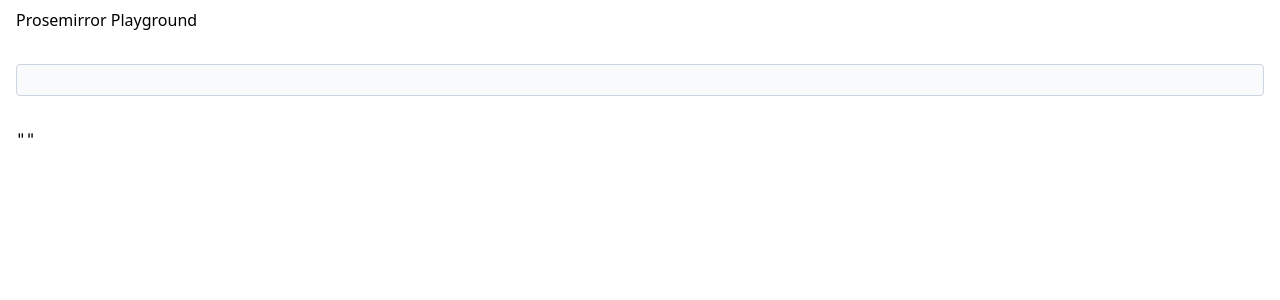
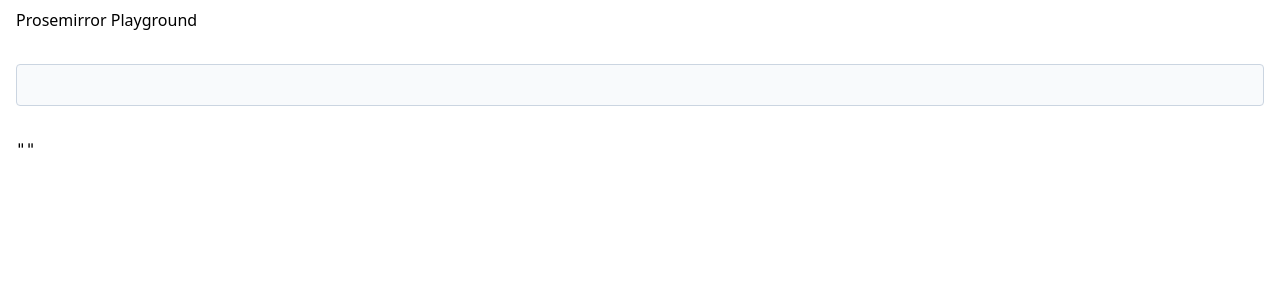
Before and after one commit to ncphillips/one-shot, a Vue app: page /prosemirror-playground in a window 1280 px wide. Shown: the top 300 px of the page. Built offline with nearby package versions, Linux system fonts and the light colour scheme.

Commit message:
Switch to using custom schema and add input rules

```diff
--- a/package.json
+++ b/package.json
@@ -13,6 +13,7 @@
     "@vueuse/router": "^10.9.0",
     "prosemirror-commands": "^1.5.2",
     "prosemirror-history": "^1.4.0",
+    "prosemirror-inputrules": "^1.4.0",
     "prosemirror-keymap": "^1.2.2",
     "prosemirror-model": "^1.21.0",
     "prosemirror-schema-basic": "^1.2.2",
--- a/src/components/ProsemirrorEditor.vue
+++ b/src/components/ProsemirrorEditor.vue
@@ -9,13 +9,18 @@
 import { useVModel } from "@vueuse/core";
 
 // Prosemirror
-import { schema } from "prosemirror-schema-basic";
+import { schema } from "./prosemirror-editor/schema";
 import { Command, EditorState } from "prosemirror-state";
 import { EditorView } from "prosemirror-view";
 import { undo, redo, history } from "prosemirror-history";
 import { keymap } from "prosemirror-keymap";
 import { baseKeymap } from "prosemirror-commands";
-import { Node } from "prosemirror-model";
+import { Node, Schema } from "prosemirror-model";
+import {
+  InputRule,
+  inputRules,
+  textblockTypeInputRule,
+} from "prosemirror-inputrules";
 
 const props = defineProps<{
   modelValue: any;
@@ -76,7 +81,12 @@
   const state = EditorState.create({
     doc,
     schema,
-    plugins: [history(), keymap(createCustomKeymap()), keymap(baseKeymap)],
+    plugins: [
+      history(),
+      keymap(createCustomKeymap()),
+      keymap(baseKeymap),
+      inputRules(createInputRules(schema)),
+    ],
   });
 
   emit("init:state", state);
@@ -89,4 +99,27 @@
     "Mod-y": redo,
   };
 }
+
+function createInputRules(schema: Schema): { rules: InputRule[] } {
+  return {
+    rules: [
+      // # Heading
+      textblockTypeInputRule(/^(#)+ $/, schema.nodes.heading, (match) => {
+        console.log(match);
+        return {
+          level: match[1].length,
+        };
+      }),
+    ],
+  };
+}
 </script>
+<style>
+.ProseMirror {
+  @apply px-3 py-2;
+
+  h1 {
+    @apply text-2xl font-bold;
+  }
+}
+</style>
--- /dev/null
+++ b/src/components/prosemirror-editor/schema.ts
@@ -0,0 +1,217 @@
+import { Schema, NodeSpec, MarkSpec, DOMOutputSpec } from "prosemirror-model";
+
+const pDOM: DOMOutputSpec = ["p", 0],
+  blockquoteDOM: DOMOutputSpec = ["blockquote", 0],
+  hrDOM: DOMOutputSpec = ["hr"],
+  preDOM: DOMOutputSpec = ["pre", ["code", 0]],
+  brDOM: DOMOutputSpec = ["br"];
+
+/// [Specs](#model.NodeSpec) for the nodes defined in this schema.
+export const nodes = {
+  /// NodeSpec The top level document node.
+  doc: {
+    content: "block+",
+  } as NodeSpec,
+
+  /// A plain paragraph textblock. Represented in the DOM
+  /// as a `<p>` element.
+  paragraph: {
+    content: "inline*",
+    group: "block",
+    parseDOM: [{ tag: "p" }],
+    toDOM() {
+      return pDOM;
+    },
+  } as NodeSpec,
+
+  /// A blockquote (`<blockquote>`) wrapping one or more blocks.
+  blockquote: {
+    content: "block+",
+    group: "block",
+    defining: true,
+    parseDOM: [{ tag: "blockquote" }],
+    toDOM() {
+      return blockquoteDOM;
+    },
+  } as NodeSpec,
+
+  /// A horizontal rule (`<hr>`).
+  horizontal_rule: {
+    group: "block",
+    parseDOM: [{ tag: "hr" }],
+    toDOM() {
+      return hrDOM;
+    },
+  } as NodeSpec,
+
+  /// A heading textblock, with a `level` attribute that
+  /// should hold the number 1 to 6. Parsed and serialized as `<h1>` to
+  /// `<h6>` elements.
+  heading: {
+    attrs: { level: { default: 1 } },
+    content: "inline*",
+    group: "block",
+    defining: true,
+    parseDOM: [
+      { tag: "h1", attrs: { level: 1 } },
+      { tag: "h2", attrs: { level: 2 } },
+      { tag: "h3", attrs: { level: 3 } },
+      { tag: "h4", attrs: { level: 4 } },
+      { tag: "h5", attrs: { level: 5 } },
+      { tag: "h6", attrs: { level: 6 } },
+    ],
+    toDOM(node) {
+      return ["h" + node.attrs.level, 0];
+    },
+  } as NodeSpec,
+
+  /// A code listing. Disallows marks or non-text inline
+  /// nodes by default. Represented as a `<pre>` element with a
+  /// `<code>` element inside of it.
+  code_block: {
+    content: "text*",
+    marks: "",
+    group: "block",
+    code: true,
+    defining: true,
+    parseDOM: [{ tag: "pre", preserveWhitespace: "full" }],
+    toDOM() {
+      return preDOM;
+    },
+  } as NodeSpec,
+
+  /// The text node.
+  text: {
+    group: "inline",
+  } as NodeSpec,
+
+  /// An inline image (`<img>`) node. Supports `src`,
+  /// `alt`, and `href` attributes. The latter two default to the empty
+  /// string.
+  image: {
+    inline: true,
+    attrs: {
+      src: {},
+      alt: { default: null },
+      title: { default: null },
+    },
+    group: "inline",
+    draggable: true,
+    parseDOM: [
+      {
+        tag: "img[src]",
+        getAttrs(dom: HTMLElement) {
+          return {
+            src: dom.getAttribute("src"),
+            title: dom.getAttribute("title"),
+            alt: dom.getAttribute("alt"),
+          };
+        },
+      },
+    ],
+    toDOM(node) {
+      let { src, alt, title } = node.attrs;
+      return ["img", { src, alt, title }];
+    },
+  } as NodeSpec,
+
+  /// A hard line break, represented in the DOM as `<br>`.
+  hard_break: {
+    inline: true,
+    group: "inline",
+    selectable: false,
+    parseDOM: [{ tag: "br" }],
+    toDOM() {
+      return brDOM;
+    },
+  } as NodeSpec,
+};
+
+const emDOM: DOMOutputSpec = ["em", 0],
+  strongDOM: DOMOutputSpec = ["strong", 0],
+  codeDOM: DOMOutputSpec = ["code", 0];
+
+/// [Specs](#model.MarkSpec) for the marks in the schema.
+export const marks = {
+  /// A link. Has `href` and `title` attributes. `title`
+  /// defaults to the empty string. Rendered and parsed as an `<a>`
+  /// element.
+  link: {
+    attrs: {
+      href: {},
+      title: { default: null },
+    },
+    inclusive: false,
+    parseDOM: [
+      {
+        tag: "a[href]",
+        getAttrs(dom: HTMLElement) {
+          return {
+            href: dom.getAttribute("href"),
+            title: dom.getAttribute("title"),
+          };
+        },
+      },
+    ],
+    toDOM(node) {
+      let { href, title } = node.attrs;
+      return ["a", { href, title }, 0];
+    },
+  } as MarkSpec,
+
+  /// An emphasis mark. Rendered as an `<em>` element. Has parse rules
+  /// that also match `<i>` and `font-style: italic`.
+  em: {
+    parseDOM: [
+      { tag: "i" },
+      { tag: "em" },
+      { style: "font-style=italic" },
+      { style: "font-style=normal", clearMark: (m) => m.type.name == "em" },
+    ],
+    toDOM() {
+      return emDOM;
+    },
+  } as MarkSpec,
+
+  /// A strong mark. Rendered as `<strong>`, parse rules also match
+  /// `<b>` and `font-weight: bold`.
+  strong: {
+    parseDOM: [
+      { tag: "strong" },
+      // This works around a Google Docs misbehavior where
+      // pasted content will be inexplicably wrapped in `<b>`
+      // tags with a font-weight normal.
+      {
+        tag: "b",
+        getAttrs: (node: HTMLElement) =>
+          node.style.fontWeight != "normal" && null,
+      },
+      { style: "font-weight=400", clearMark: (m) => m.type.name == "strong" },
+      {
+        style: "font-weight",
+        getAttrs: (value: string) =>
+          /^(bold(er)?|[5-9]\d{2,})$/.test(value) && null,
+      },
+    ],
+    toDOM() {
+      return strongDOM;
+    },
+  } as MarkSpec,
+
+  /// Code font mark. Represented as a `<code>` element.
+  code: {
+    parseDOM: [{ tag: "code" }],
+    toDOM() {
+      return codeDOM;
+    },
+  } as MarkSpec,
+};
+
+/// This schema roughly corresponds to the document schema used by
+/// [CommonMark](http://commonmark.org/), minus the list elements,
+/// which are defined in the [`prosemirror-schema-list`](#schema-list)
+/// module.
+///
+/// To reuse elements from this schema, extend or read from its
+/// `spec.nodes` and `spec.marks` [properties](#model.Schema.spec).
+export const schema = new Schema({ nodes, marks });
```
Also changed, not shown: 1 other file (tests, documents, lock files or other folders).
